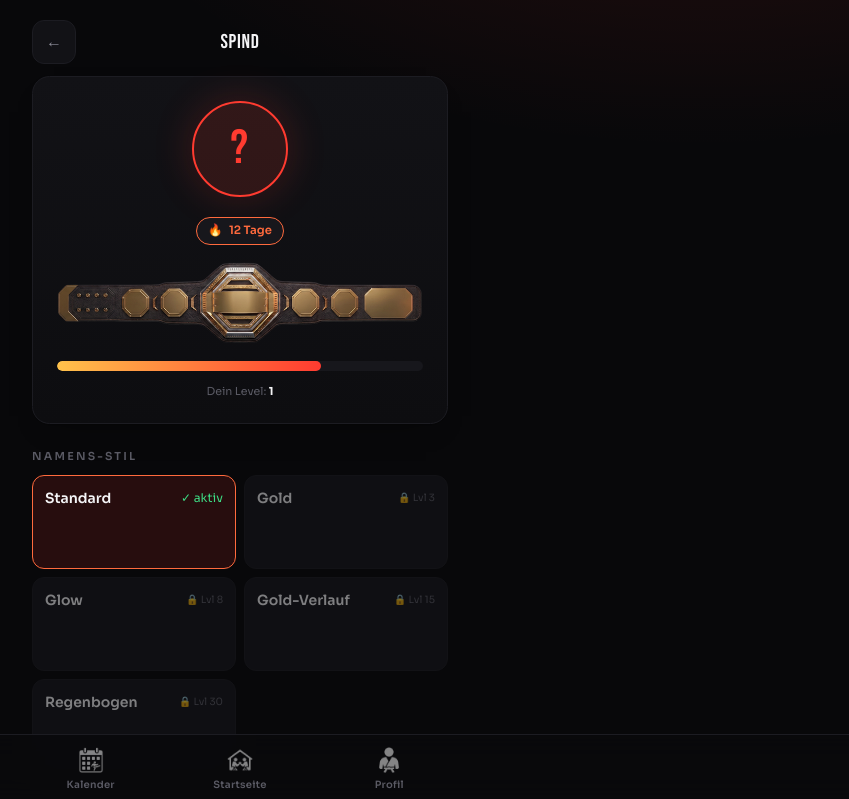
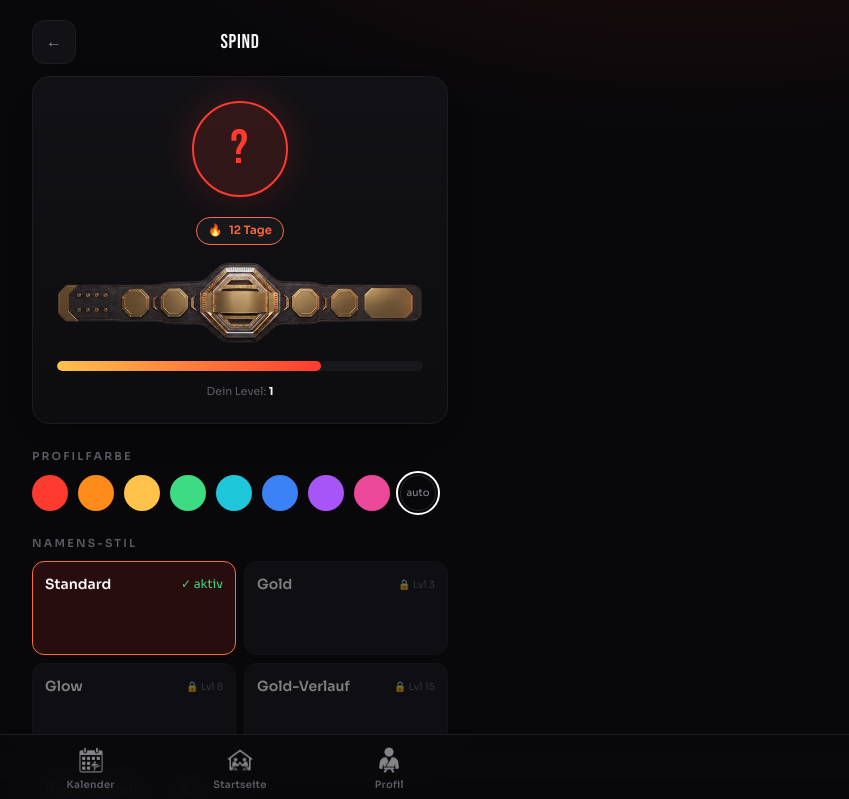
Before and after one commit to Dambthirteen/FightCalender, a Next.js app: page /spind in a window 1280 px wide. Shown: the top 799 px of the page, without its empty margins (400-1249 px from the left). Built offline with nearby package versions, Linux system fonts and the light colour scheme; no server answers.

Commit message:
Move profile color picker into Spind (with live preview); remove from profile edit

```diff
--- a/src/app/api/cosmetics/route.ts
+++ b/src/app/api/cosmetics/route.ts
@@ -17,12 +17,14 @@ export async function GET() {
   const { xp } = await computeXp(sql, me);
   const level = levelForXp(xp);
   let cosmetics: Record<string, string> = {};
+  let color: string | null = null;
   try {
-    const [row] = (await sql`SELECT cosmetics FROM users WHERE user_name = ${me}`) as { cosmetics: Record<string, string> | null }[];
+    const [row] = (await sql`SELECT cosmetics, color FROM users WHERE user_name = ${me}`) as { cosmetics: Record<string, string> | null; color: string | null }[];
     cosmetics = row?.cosmetics ?? {};
+    color = row?.color ?? null;
   } catch { /* Spalte evtl. noch nicht angelegt */ }
   const owned = await getEntitlements(me);
-  return NextResponse.json({ level, cosmetics, owned: [...owned], monetization: isMonetizationActive() });
+  return NextResponse.json({ level, cosmetics, color, owned: [...owned], monetization: isMonetizationActive() });
 }
 
 /** Ein Cosmetic ausrüsten (nur wenn per Level freigeschaltet). */
--- a/src/app/profil/[name]/page.tsx
+++ b/src/app/profil/[name]/page.tsx
@@ -3,7 +3,7 @@
 import { useEffect, useRef, useState } from 'react';
 import { useParams } from 'next/navigation';
 import { useUser } from '@/components/UserProvider';
-import { colorFor, initials, PALETTE } from '@/lib/avatar';
+import { colorFor, initials } from '@/lib/avatar';
 import { ARTS, SKILLS, BELT_COLORS, ROLES, isCoach, artLabel, artBelts, overallRating, type MartialArtEntry, type Skills } from '@/lib/fighter';
 import { nextStreakBadge, STREAK_BADGES, COMPETITION_BADGES, FIGHT_BADGES, TOURNAMENT_BADGES, JUDGE_BADGES, SPECIAL_BADGES, SECRET_BADGES } from '@/lib/badges';
 import XpBar, { type XpData } from '@/components/XpBar';
@@ -304,14 +304,6 @@ export default function ProfilePage() {
     } finally {
       setSavingBio(false);
     }
-  }
-
-  async function pickColor(col: string | null) {
-    setColor(col);
-    await fetch('/api/profile-info', {
-      method: 'POST', headers: { 'Content-Type': 'application/json' },
-      body: JSON.stringify({ color: col }),
-    });
   }
 
   async function saveArts(next: MartialArtEntry[]) {
@@ -1129,22 +1121,9 @@ export default function ProfilePage() {
             {editing && (
               <div className="mt-7 space-y-3">
                 <a href="/spind" className="card px-4 py-3 flex items-center justify-between text-sm font-semibold">
-                  <span>Spind — Anpassung</span>
+                  <span>Spind — Anpassung (inkl. Profilfarbe)</span>
                   <span className="text-[var(--faint)]">›</span>
                 </a>
-                <div className="card px-4 py-3">
-                  <div className="section-label mb-2.5">Profilfarbe (im Kalender)</div>
-                  <div className="flex flex-wrap gap-2.5">
-                    {PALETTE.map((col) => (
-                      <button key={col} onClick={() => pickColor(col)}
-                        className="w-8 h-8 rounded-full transition-transform active:scale-90"
-                        style={{ background: col, outline: color === col ? '2px solid #fff' : 'none', outlineOffset: '2px' }} />
-                    ))}
-                    <button onClick={() => pickColor(null)} title="Automatisch"
-                      className="w-8 h-8 rounded-full grid place-items-center text-[10px] border border-[var(--border)] text-[var(--muted)]"
-                      style={{ outline: !color ? '2px solid #fff' : 'none', outlineOffset: '2px' }}>auto</button>
-                  </div>
-                </div>
                 {isAdmin && (
                   <a href="/admin" className="card px-4 py-3 flex items-center gap-2.5 text-sm font-semibold" style={{ color: 'var(--muted)' }}>
                     Admin-Bereich
--- a/src/app/spind/page.tsx
+++ b/src/app/spind/page.tsx
@@ -3,7 +3,7 @@
 import { useEffect, useState } from 'react';
 import PageHeader from '@/components/PageHeader';
 import { useUser } from '@/components/UserProvider';
-import { colorFor, initials } from '@/lib/avatar';
+import { colorFor, initials, PALETTE } from '@/lib/avatar';
 import { COSMETICS, nameplateStyle, avatarFrame, flameFilter, beltSkin, xpBarColor, type CosmeticCategory } from '@/lib/cosmetics';
 
 export default function SpindPage() {
@@ -11,14 +11,20 @@ export default function SpindPage() {
   const [level, setLevel] = useState(1);
   const [cos, setCos] = useState<Record<string, string>>({});
   const [owned, setOwned] = useState<string[]>([]);
+  const [color, setColor] = useState<string | null>(null);
   const [busy, setBusy] = useState('');
   const [msg, setMsg] = useState('');
 
   useEffect(() => {
     fetch('/api/cosmetics').then((r) => r.json()).then((d) => {
-      if (d && !d.error) { setLevel(d.level ?? 1); setCos(d.cosmetics ?? {}); setOwned(Array.isArray(d.owned) ? d.owned : []); }
+      if (d && !d.error) { setLevel(d.level ?? 1); setCos(d.cosmetics ?? {}); setOwned(Array.isArray(d.owned) ? d.owned : []); setColor(d.color ?? null); }
     }).catch(() => {});
   }, []);
+
+  async function pickColor(col: string | null) {
+    setColor(col);
+    await fetch('/api/profile-info', { method: 'POST', headers: { 'Content-Type': 'application/json' }, body: JSON.stringify({ color: col }) }).catch(() => {});
+  }
 
   async function equip(category: CosmeticCategory, itemId: string, locked: boolean) {
     if (locked || busy) return;
@@ -38,7 +44,7 @@ export default function SpindPage() {
   }
 
   const name = userName ?? 'Du';
-  const c = colorFor(name, null);
+  const c = colorFor(name, color);
   const frame = avatarFrame(cos.avatarFrame, c);
 
   // Mini-Vorschau je Kategorie auf der Item-Kachel.
@@ -96,6 +102,21 @@ export default function SpindPage() {
 
         {msg && <p className="text-xs text-[var(--accent)] text-center">{msg}</p>}
 
+        {/* Profilfarbe (Avatar & Kalender) */}
+        <section className="anim-up">
+          <div className="section-label mb-2.5">Profilfarbe</div>
+          <div className="flex flex-wrap gap-2.5">
+            {PALETTE.map((col) => (
+              <button key={col} onClick={() => pickColor(col)}
+                className="w-9 h-9 rounded-full transition-transform active:scale-90"
+                style={{ background: col, outline: color === col ? '2px solid #fff' : 'none', outlineOffset: '2px' }} />
+            ))}
+            <button onClick={() => pickColor(null)} title="Automatisch"
+              className="w-9 h-9 rounded-full grid place-items-center text-[10px] border border-[var(--border)] text-[var(--muted)]"
+              style={{ outline: !color ? '2px solid #fff' : 'none', outlineOffset: '2px' }}>auto</button>
+          </div>
+        </section>
+
         {(Object.keys(COSMETICS) as CosmeticCategory[]).map((catKey) => {
           const cat = COSMETICS[catKey];
           const equipped = cos[catKey] ?? 'default';
```
